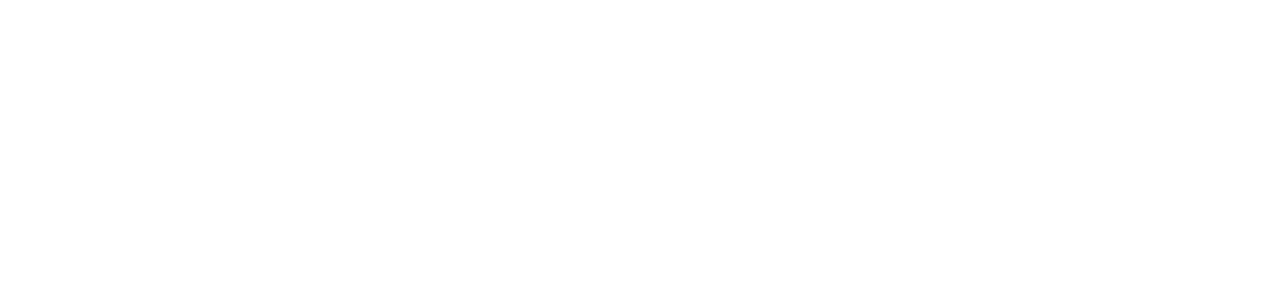
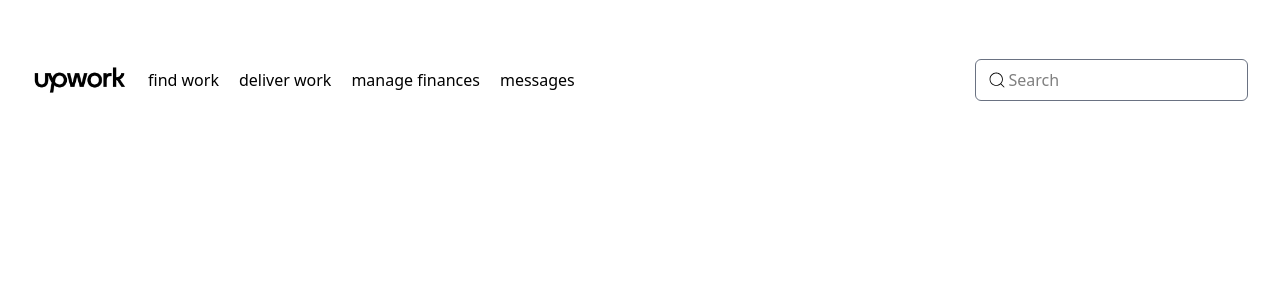
Before and after one commit to ayirezang/scitech, a React (Vite) app: page /dashboard in a window 1280 px wide. Before the commit this address had no page. Shown: the top 300 px of the page. Built offline with nearby package versions, Linux system fonts and the light colour scheme.

Commit message:
dashbord

```diff
--- a/src/App.jsx
+++ b/src/App.jsx
@@ -2,6 +2,7 @@
 import Login from "./Components/Login";
 import VerifyMail from "./Components/VerifyMail";
 import { BrowserRouter, Routes, Route, Link } from "react-router-dom";
+import Dashboard from "./Components/Dashboard";
 const App = () => {
   return (
     <div>
@@ -9,6 +10,7 @@
         <Routes>
           <Route path="/" element={<Login />} />
           <Route path="/verify-mail" element={<VerifyMail />} />
+          <Route path="/dashboard" element={<Dashboard />} />
         </Routes>
       </BrowserRouter>
     </div>
--- /dev/null
+++ b/src/Components/Dashboard.jsx
@@ -0,0 +1,39 @@
+import React from "react";
+import upworkLogo from "../assets/upworkLogo.png";
+import { CiSearch } from "react-icons/ci";
+
+const Dashboard = () => {
+  return (
+    <div>
+      {/**nav */}
+      <nav className="flex justify-between p-8">
+        <div className="flex gap-5 justify-center items-center">
+          <div>
+            <img src={upworkLogo} className="w-24 h-24" />
+          </div>
+          <p>find work</p>
+          <p>deliver work</p>
+          <p>manage finances</p>
+          <p>messages</p>
+        </div>
+        {/**second search */}
+        <div className="flex justify-center items-center">
+          <div className="relative">
+            <input
+              className="border border-gray-500 w-full px-5 py-2 rounded-md"
+              placeholder="   Search"
+            />
+            <div className="absolute left-3 top-1/2 -translate-y-1/2 ">
+              <CiSearch className="w-5 h-5" />
+            </div>
+          </div>
+          {/** icons */}
+        </div>
+      </nav>
+      {/**main */}
+      <main></main>
+    </div>
+  );
+};
+
+export default Dashboard;
--- a/src/Components/VerifyMail.jsx
+++ b/src/Components/VerifyMail.jsx
@@ -22,9 +22,9 @@
           <img src={upworkLogo} alt="upworkLogo" className="w-24" />
         </Link>
         {/*profile*/}
-        <div>
+        <Link to="/dashboard">
           <CgProfile className="w-8 h-8" />
-        </div>
+        </Link>
       </nav>
       {/**main section */}
       <main>
```
